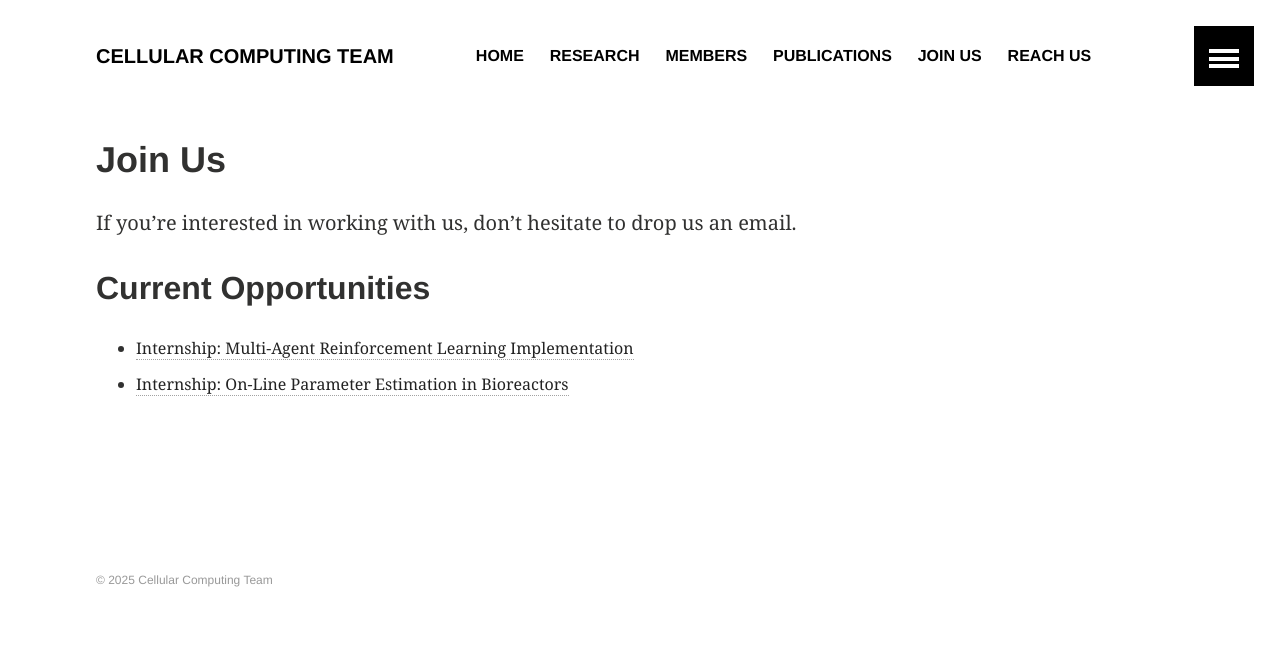
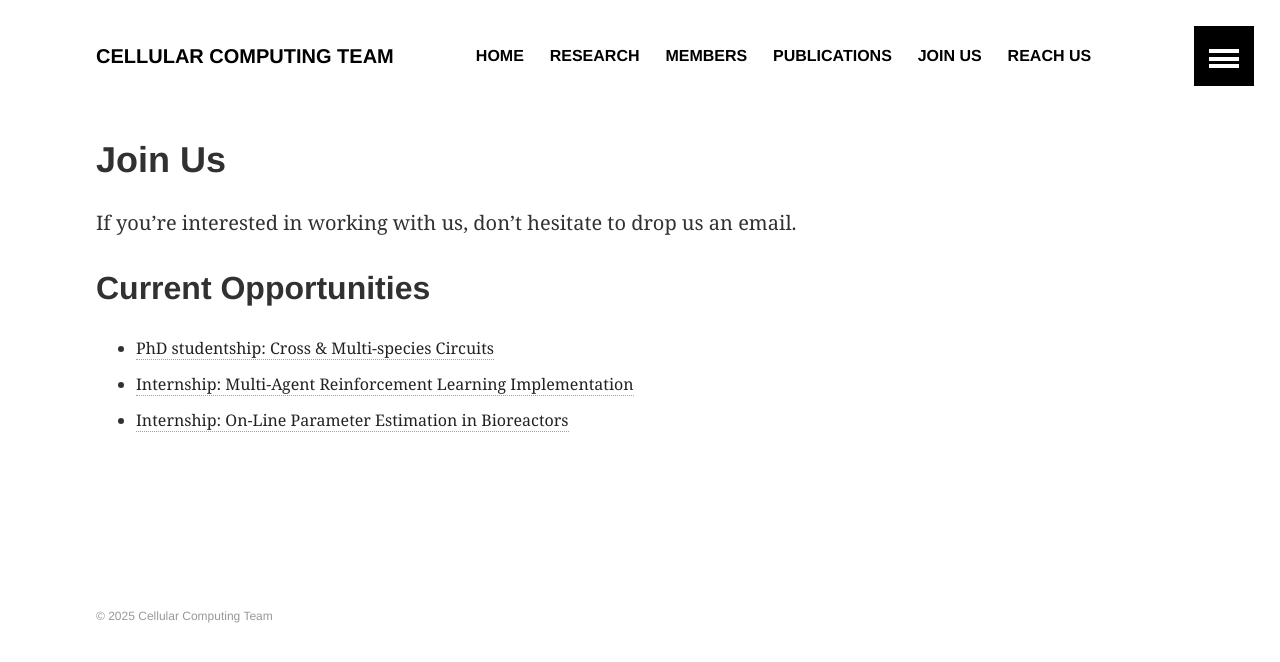
Before and after one commit to ROBACON/team-website, a Jekyll site: the page built from joinus.md, in a window 1280 px wide. Shown: the top 662 px of the page. Built offline with Jekyll 4.4.1, drawn with Linux system fonts in a browser that asks for light colours.

Commit message:
PhD position 2025

```diff
--- a/joinus.md
+++ b/joinus.md
@@ -7,6 +7,6 @@ title: Join Us
 If you're interested in working with us, don't hesitate to drop us an email.
 
 ## Current Opportunities
-
+- [PhD studentship: Cross & Multi-species Circuits](../positions/2025/PhD 2025 - Cross- & Multi-species Genetic Circuits.pdf)
 - [Internship: Multi-Agent Reinforcement Learning Implementation](../positions/2025/internship_marl.pdf)
 - [Internship: On-Line Parameter Estimation in Bioreactors](../positions/2025/internship_estimation.pdf)
```
